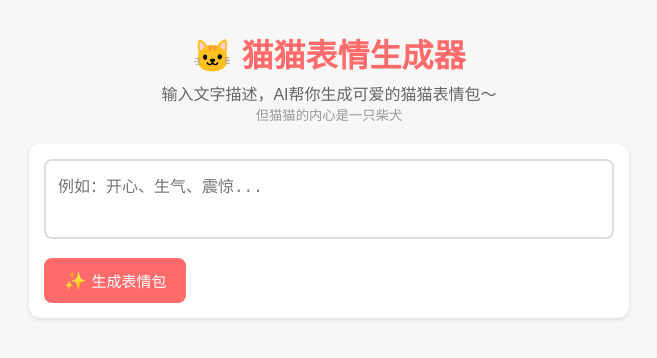
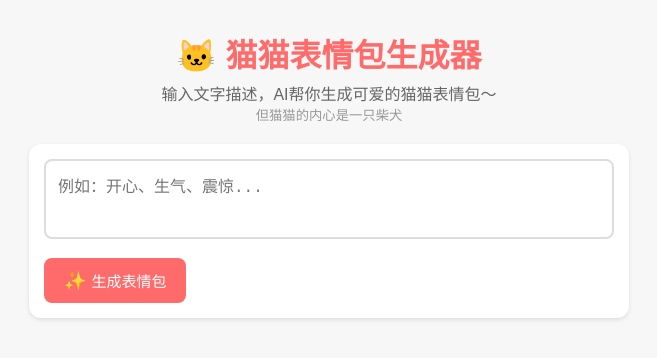
Before and after one commit to orange2ai/orange2ai, a plain HTML site: page catemoji/index.html in a window 1280 px wide. Shown: the whole page, without its empty margins (311-968 px from the left). Drawn offline with Linux system fonts and the light colour scheme.

Commit message:
Update index.html

```diff
--- a/catemoji/index.html
+++ b/catemoji/index.html
@@ -203,7 +203,7 @@
 <body>
     <div class="container">
         <div class="header">
-            <h1>🐱 猫猫表情生成器</h1>
+            <h1>🐱 猫猫表情包生成器</h1>
             <p>输入文字描述，AI帮你生成可爱的猫猫表情包～</p>
             <small style="color: #999;">但猫猫的内心是一只柴犬</small>
         </div>
```
